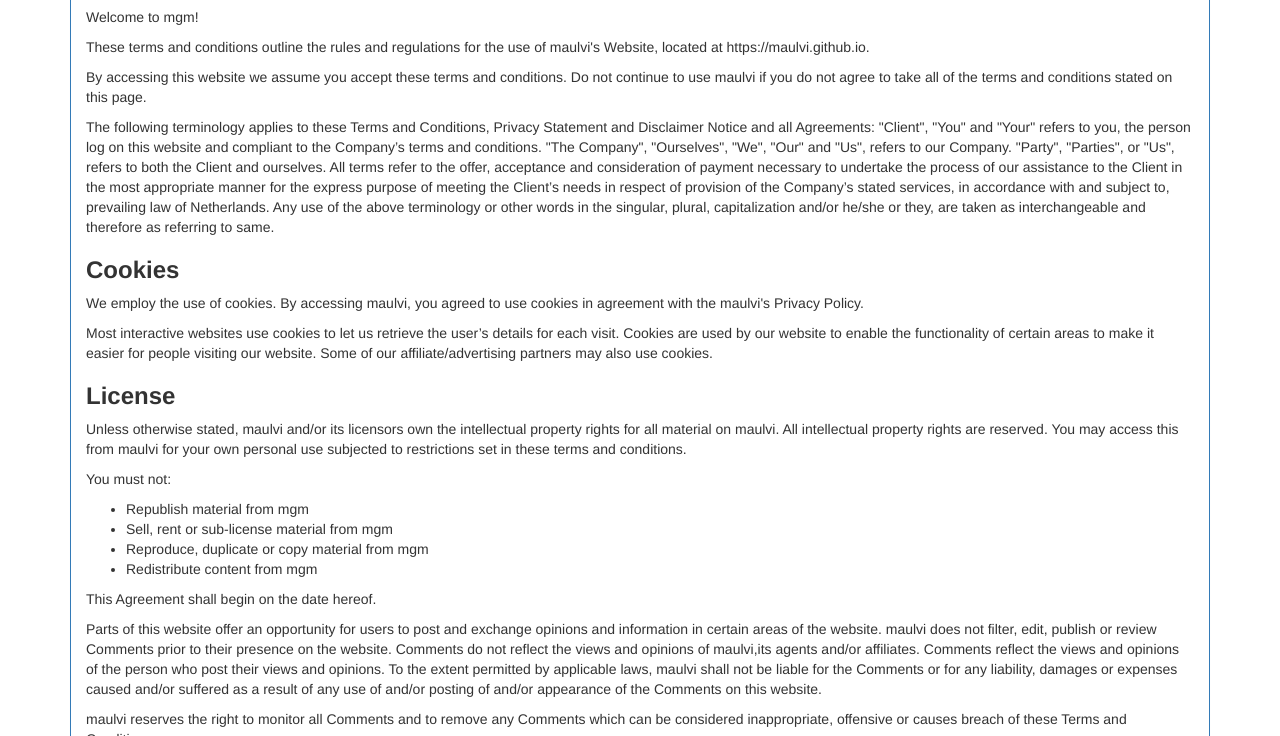
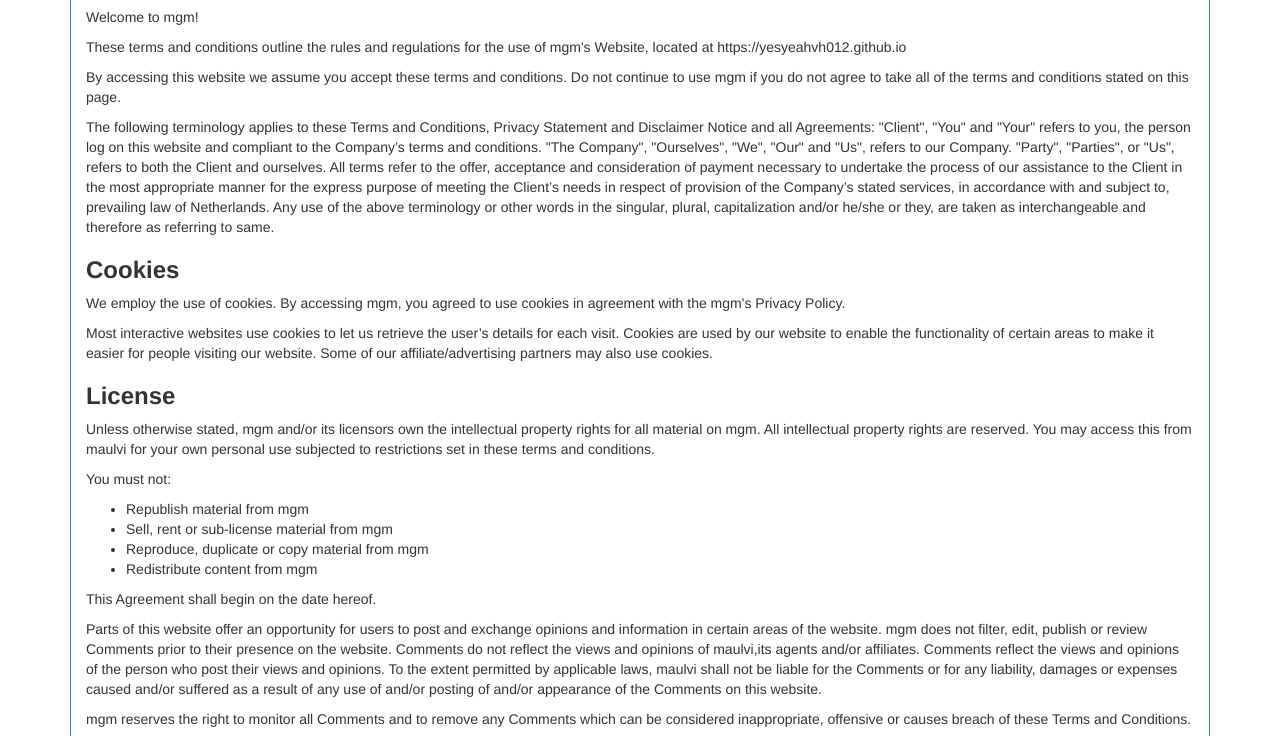
Before and after one commit to yesyeahvh012/yesyeahvh012.github.io, a plain HTML site: page terms.html in a window 1280 px wide. Shown: the part 233-969 px from the top of the page. Drawn offline with nearby package versions, Linux system fonts and the light colour scheme; some packages are replaced by stand-ins of ours; a script that the page names is missing.

Commit message:
Update terms.html

```diff
--- a/terms.html
+++ b/terms.html
@@ -36,21 +36,21 @@
 
 <p>Welcome to mgm!</p>
 
-<p>These terms and conditions outline the rules and regulations for the use of maulvi's Website, located at https://maulvi.github.io.</p>
+<p>These terms and conditions outline the rules and regulations for the use of mgm's Website, located at https://yesyeahvh012.github.io</p>
 
-<p>By accessing this website we assume you accept these terms and conditions. Do not continue to use maulvi if you do not agree to take all of the terms and conditions stated on this page.</p>
+<p>By accessing this website we assume you accept these terms and conditions. Do not continue to use mgm if you do not agree to take all of the terms and conditions stated on this page.</p>
 
 <p>The following terminology applies to these Terms and Conditions, Privacy Statement and Disclaimer Notice and all Agreements: "Client", "You" and "Your" refers to you, the person log on this website and compliant to the Company’s terms and conditions. "The Company", "Ourselves", "We", "Our" and "Us", refers to our Company. "Party", "Parties", or "Us", refers to both the Client and ourselves. All terms refer to the offer, acceptance and consideration of payment necessary to undertake the process of our assistance to the Client in the most appropriate manner for the express purpose of meeting the Client’s needs in respect of provision of the Company’s stated services, in accordance with and subject to, prevailing law of Netherlands. Any use of the above terminology or other words in the singular, plural, capitalization and/or he/she or they, are taken as interchangeable and therefore as referring to same.</p>
 
 <h3><strong>Cookies</strong></h3>
 
-<p>We employ the use of cookies. By accessing maulvi, you agreed to use cookies in agreement with the maulvi's Privacy Policy.</p>
+<p>We employ the use of cookies. By accessing mgm, you agreed to use cookies in agreement with the mgm's Privacy Policy.</p>
 
 <p>Most interactive websites use cookies to let us retrieve the user’s details for each visit. Cookies are used by our website to enable the functionality of certain areas to make it easier for people visiting our website. Some of our affiliate/advertising partners may also use cookies.</p>
 
 <h3><strong>License</strong></h3>
 
-<p>Unless otherwise stated, maulvi and/or its licensors own the intellectual property rights for all material on maulvi. All intellectual property rights are reserved. You may access this from maulvi for your own personal use subjected to restrictions set in these terms and conditions.</p>
+<p>Unless otherwise stated, mgm and/or its licensors own the intellectual property rights for all material on mgm. All intellectual property rights are reserved. You may access this from maulvi for your own personal use subjected to restrictions set in these terms and conditions.</p>
 
 <p>You must not:</p>
 <ul>
@@ -62,9 +62,9 @@
 
 <p>This Agreement shall begin on the date hereof.</p>
 
-<p>Parts of this website offer an opportunity for users to post and exchange opinions and information in certain areas of the website. maulvi does not filter, edit, publish or review Comments prior to their presence on the website. Comments do not reflect the views and opinions of maulvi,its agents and/or affiliates. Comments reflect the views and opinions of the person who post their views and opinions. To the extent permitted by applicable laws, maulvi shall not be liable for the Comments or for any liability, damages or expenses caused and/or suffered as a result of any use of and/or posting of and/or appearance of the Comments on this website.</p>
+<p>Parts of this website offer an opportunity for users to post and exchange opinions and information in certain areas of the website. mgm does not filter, edit, publish or review Comments prior to their presence on the website. Comments do not reflect the views and opinions of maulvi,its agents and/or affiliates. Comments reflect the views and opinions of the person who post their views and opinions. To the extent permitted by applicable laws, maulvi shall not be liable for the Comments or for any liability, damages or expenses caused and/or suffered as a result of any use of and/or posting of and/or appearance of the Comments on this website.</p>
 
-<p>maulvi reserves the right to monitor all Comments and to remove any Comments which can be considered inappropriate, offensive or causes breach of these Terms and Conditions.</p>
+<p>mgm reserves the right to monitor all Comments and to remove any Comments which can be considered inappropriate, offensive or causes breach of these Terms and Conditions.</p>
 
 <p>You warrant and represent that:</p>
 
@@ -75,7 +75,7 @@
     <li>The Comments will not be used to solicit or promote business or custom or present commercial activities or unlawful activity.</li>
 </ul>
 
-<p>You hereby grant maulvi a non-exclusive license to use, reproduce, edit and authorize others to use, reproduce and edit any of your Comments in any and all forms, formats or media.</p>
+<p>You hereby grant mgm a non-exclusive license to use, reproduce, edit and authorize others to use, reproduce and edit any of your Comments in any and all forms, formats or media.</p>
 
 <h3><strong>Hyperlinking to our Content</strong></h3>
 
@@ -107,7 +107,7 @@
 
 <p>These organizations may link to our home page so long as the link: (a) is not in any way deceptive; (b) does not falsely imply sponsorship, endorsement or approval of the linking party and its products or services; and (c) fits within the context of the linking party’s site.</p>
 
-<p>If you are one of the organizations listed in paragraph 2 above and are interested in linking to our website, you must inform us by sending an e-mail to maulvi. Please include your name, your organization name, contact information as well as the URL of your site, a list of any URLs from which you intend to link to our Website, and a list of the URLs on our site to which you would like to link. Wait 2-3 weeks for a response.</p>
+<p>If you are one of the organizations listed in paragraph 2 above and are interested in linking to our website, you must inform us by sending an e-mail to mgm. Please include your name, your organization name, contact information as well as the URL of your site, a list of any URLs from which you intend to link to our Website, and a list of the URLs on our site to which you would like to link. Wait 2-3 weeks for a response.</p>
 
 <p>Approved organizations may hyperlink to our Website as follows:</p>
 
```
